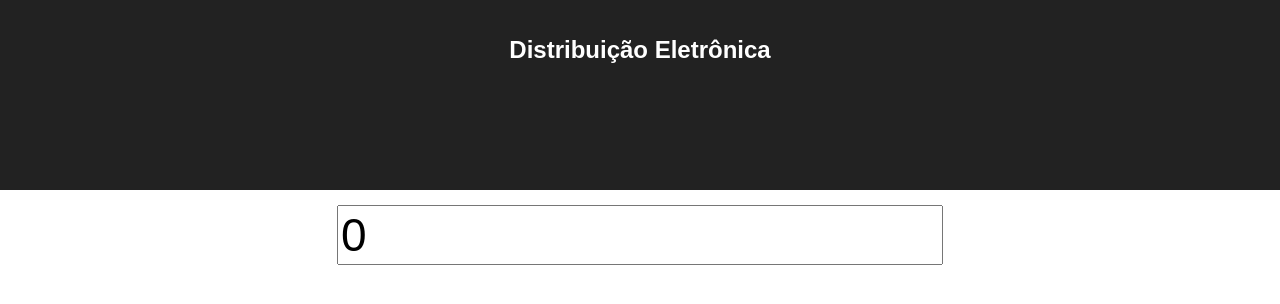
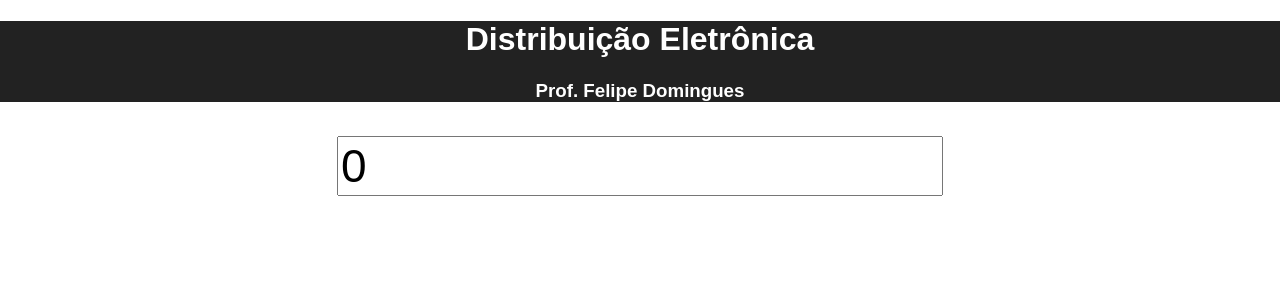
Before and after one commit to felipeeu/orbitals, a React (Create React App) app: page / in a window 1280 px wide. Shown: the top 304 px of the page. Built offline with nearby package versions, Linux system fonts and the light colour scheme.

Commit message:
Some styles changes

```diff
--- a/src/App.css
+++ b/src/App.css
@@ -2,20 +2,9 @@
   text-align: center;
 }
 
-.App-logo {
-  animation: App-logo-spin infinite 20s linear;
-  height: 80px;
-}
-
 .App-header {
   background-color: #222;
-  height: 150px;
-  padding: 20px;
   color: white;
-}
-
-.App-title {
-  font-size: 1.5em;
 }
 
 .App-intro {
--- a/src/App.js
+++ b/src/App.js
@@ -9,7 +9,8 @@ class App extends Component {
         return (
             <div className="App">
                 <header className="App-header">
-                    <h1 className="App-title">Distribuição Eletrônica</h1>
+                    <h1>Distribuição Eletrônica</h1>
+                    <h3>Prof. Felipe Domingues</h3>
                 </header>
                 <AllOrbitals/>
             </div>
--- a/src/components/Distribution.js
+++ b/src/components/Distribution.js
@@ -21,9 +21,9 @@ export const Distribution = (props) => {
 
 
             {fillOrbitals(electron).map((number, index) =>
-                <h1 key={index}>
+                <h2 key={index}>
                     {subShellSequence()[index]} <sup>{number}</sup>
-                </h1>
+                </h2>
             )}
 
         </div>
```
